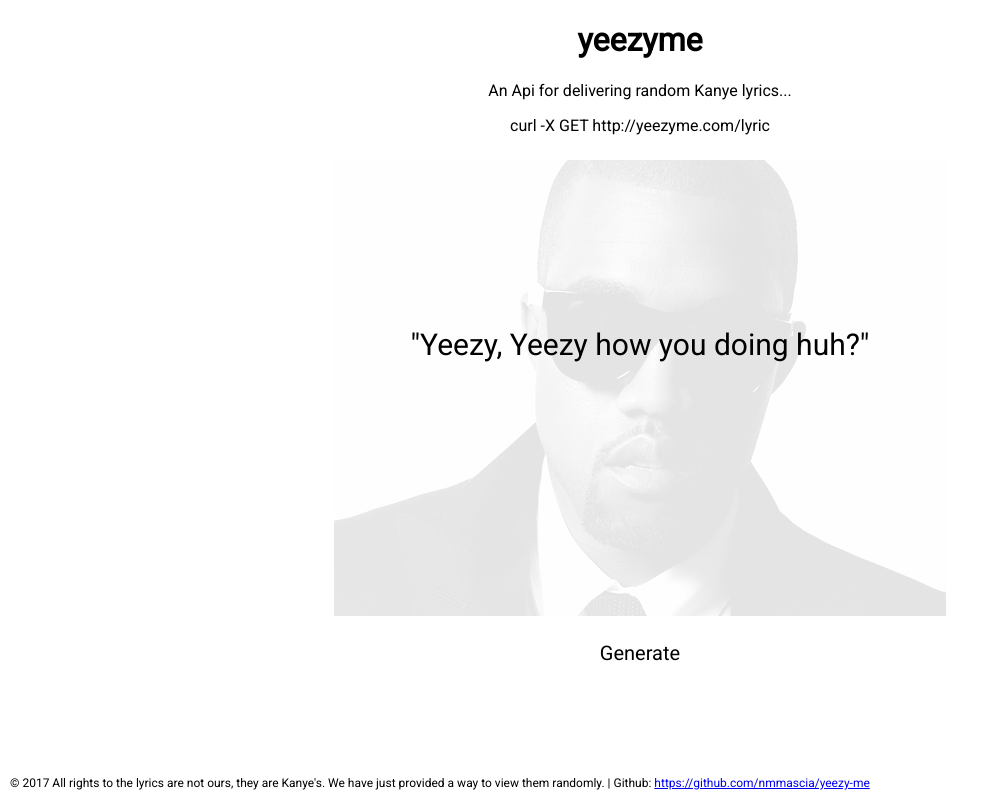
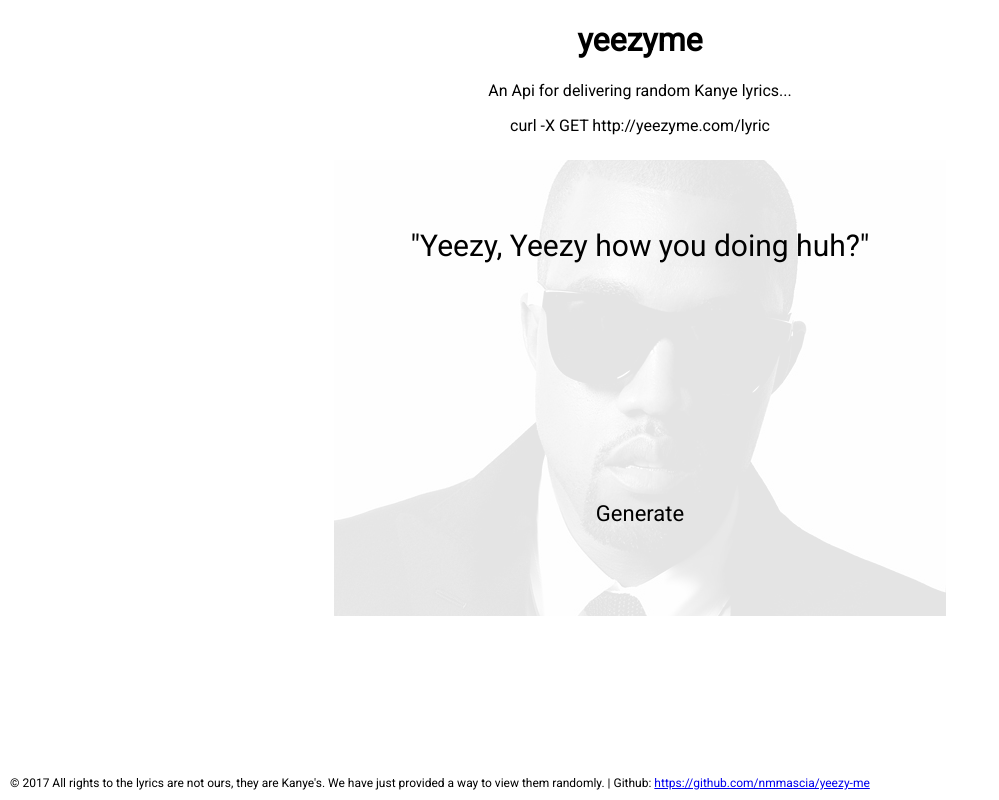
Before and after one commit to nmmascia/yeezy-me, a website: page src/client/index.html in a window 1280 px wide. Shown: the whole page, without its empty margins (0-999 px from the left). Drawn offline with nearby package versions, Linux system fonts and the light colour scheme.

Commit message:
Fix frontend style bugs

```diff
--- a/src/client/css/style.css
+++ b/src/client/css/style.css
@@ -29,7 +29,7 @@
 }
 
 #lyrics-container span {
-    padding-top: 167px
+    padding-top: 67px;
 }
 
 #lyrics-container {
@@ -48,12 +48,8 @@
 }
 
 #generate-btn {
-    margin-top: 5%;
-    padding: 25px;
-    /*border: 1px solid #ababab;*/
-    width: 560px;
-    margin: 0 auto;
-    font-size: 20px;
+    bottom: 115px;
+    font-size: 22px;
 }
 
 #generate-btn:hover {
@@ -90,6 +86,10 @@
     }
     #lyrics-container span {
         padding-top: 46px;
+        bottom: 0;
+    }
+    #generate-btn {
+        bottom: 0;
     }
 }
 
```
